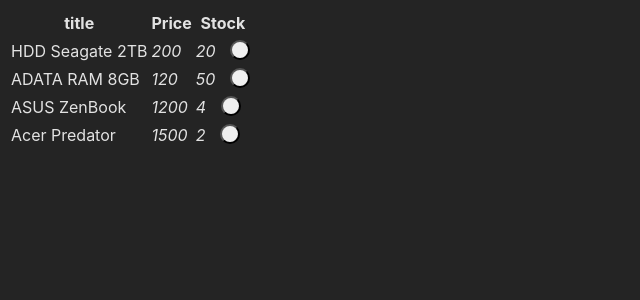
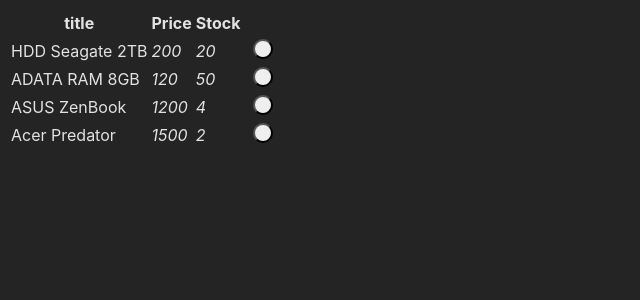
Before and after one commit to batalovmv/exam7, a React (Vite) app in the folder components-demo/: page / in a window 1280 px wide. Shown: the top 300 px of the page, without its empty margins (0-640 px from the left). Built offline with nearby package versions, Linux system fonts and the light colour scheme.

Commit message:
#1 добавлено удаление кнопки при достажении нуля

```diff
--- a/components-demo/src/components/Table.tsx
+++ b/components-demo/src/components/Table.tsx
@@ -51,11 +51,7 @@
   }),
   columnHelper.accessor("stock", {
     header: () => "Stock",
-    cell: (info) => (
-      <i>
-        {info.renderValue()} <button className="reduce-button"></button>
-      </i>
-    ),
+    cell: (info) => <i>{info.renderValue()}</i>,
   }),
 ];
 
@@ -71,8 +67,25 @@
   };
   const changeStock = (id: number) => {
     const copyData = structuredClone(data);
-    copyData[id].stock = copyData[id].stock - 1;
+    if (copyData[id].stock === 1 || copyData[id].stock == "нет товара") {
+      copyData[id].stock = "нет товара";
+    } else {
+      copyData[id].stock -= 1;
+    }
+
     setData(copyData);
+  };
+  const setButton = (id: number) => {
+    const copyData = structuredClone(data);
+    if (copyData[id].stock === "нет товара") {
+    } else {
+      return (
+        <button
+          onClick={() => changeStock(Number(id))}
+          className="reduce-button"
+        ></button>
+      );
+    }
   };
 
   const table = useReactTable({
@@ -104,10 +117,12 @@
           {table.getRowModel().rows.map((row) => (
             <tr key={row.id}>
               {row.getVisibleCells().map((cell) => (
-                <td onClick={() => changeStock(Number(row.id))} key={cell.id}>
+                <td key={cell.id}>
                   {flexRender(cell.column.columnDef.cell, cell.getContext())}
                 </td>
               ))}
+
+              {setButton(Number(row.id))}
             </tr>
           ))}
         </tbody>
```
